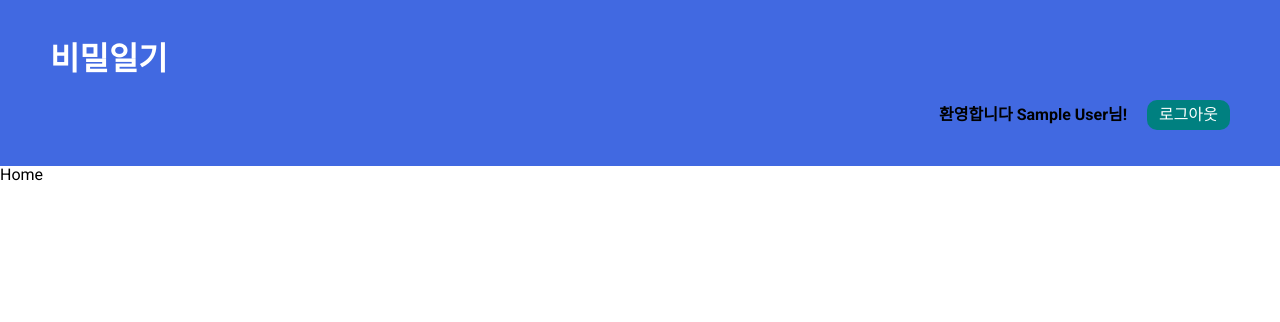
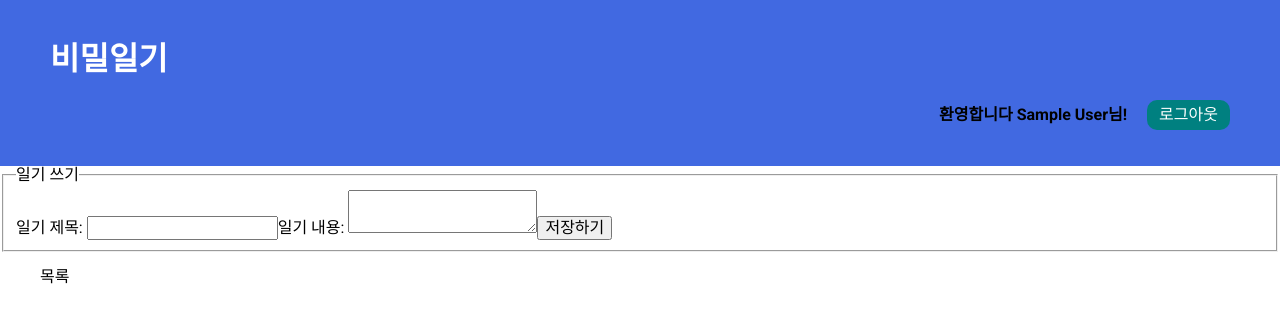
Before and after one commit to laurenCho9/firebase-login, a React (Create React App) app: page / in a window 1280 px wide. Shown: the top 322 px of the page. Built offline with nearby package versions, Linux system fonts and the light colour scheme; no server answers; sample sign-in values are in the browser's storage.

Commit message:
feat: 홈 화면 폼 만들기

```diff
--- /dev/null
+++ b/src/pages/home/DiaryForm.jsx
@@ -0,0 +1,35 @@
+import { useState } from "react";
+
+const DiaryForm = () => {
+  const [title, setTitle] = useState("");
+  const [text, setText] = useState("");
+
+  const handleData = (e) => {
+    if (e.target.id === title) {
+      setTitle(e.target.value);
+    } else if (e.target.id === text) {
+      setText(e.target.value);
+    }
+  };
+
+  const handleSubmit = (e) => {
+    e.preventDefault();
+    console.log(title, text);
+  };
+
+  return (
+    <form onSubmit={handleSubmit}>
+      <fieldset>
+        <legend>일기 쓰기</legend>
+        <label htmlFor="title">일기 제목: </label>
+        <input type="text" id="title" required onChange={handleData} />
+
+        <label htmlFor="subscript">일기 내용: </label>
+        <textarea type="text" id="subscript" required onChange={handleData} />
+
+        <button type="submit">저장하기</button>
+      </fieldset>
+    </form>
+  );
+};
+export default DiaryForm;
--- a/src/pages/home/Home.jsx
+++ b/src/pages/home/Home.jsx
@@ -1,6 +1,14 @@
+import DiaryForm from "./DiaryForm";
 import styles from "./home.module.css";
 
 const Home = () => {
-  return <div>Home</div>;
+  return (
+    <main className={styles.cont}>
+      <aside className={styles.side_menu}>
+        <DiaryForm />
+      </aside>
+      <ul className={styles.content_list}>목록</ul>
+    </main>
+  );
 };
 export default Home;
```
